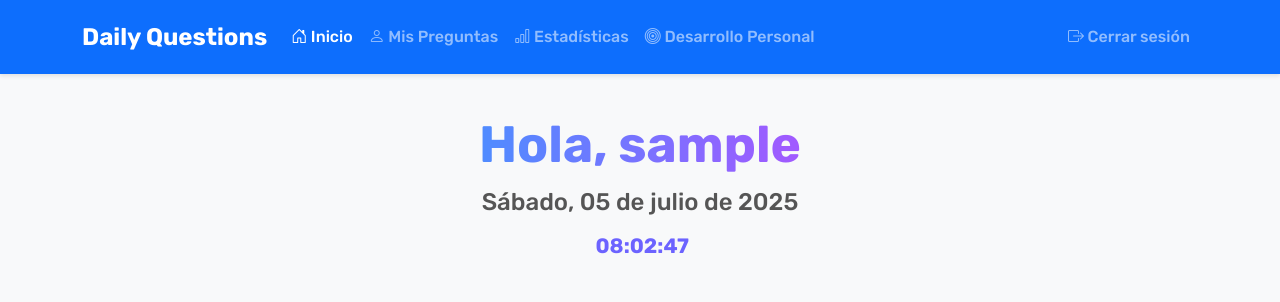
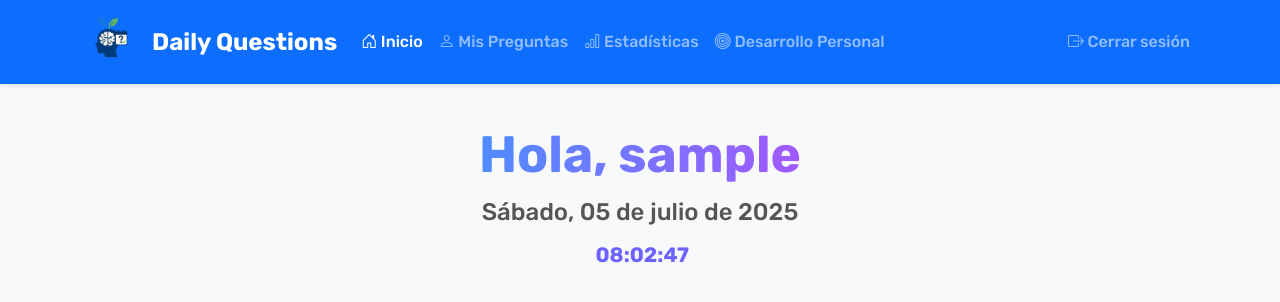
Before and after one commit to duvansanchez/daily-questions-app, a Flask app: page / in a window 1280 px wide. Shown: the top 302 px of the page. Run offline with Flask 3, Linux system fonts and the light colour scheme; the visitor is signed in with stand-in values (Sample User, id 1); data that the repository does not hold is empty; some libraries are stand-ins or nearby versions.

Commit message:
feat: logo más grande y arriba en navbar, favicon ahora usa logoori.png

```diff
--- a/daily_questions_app/templates/base.html
+++ b/daily_questions_app/templates/base.html
@@ -9,11 +9,14 @@
     <link rel="stylesheet" href="https://cdnjs.cloudflare.com/ajax/libs/font-awesome/6.4.0/css/all.min.css">
     <link rel="stylesheet" href="{{ url_for('static', filename='css/style.css') }}">
     <link href="https://fonts.googleapis.com/css2?family=Rubik:wght@400;500;700&display=swap" rel="stylesheet">
+    <link rel="icon" type="image/png" href="{{ url_for('static', filename='img/logoori.png') }}">
 </head>
 <body>
     <nav class="navbar navbar-expand-lg navbar-dark bg-primary">
         <div class="container">
-            <a class="navbar-brand" href="{{ url_for('index') }}">Daily Questions</a>
+            <a class="navbar-brand d-flex align-items-center" href="{{ url_for('index') }}">
+                <img src="{{ url_for('static', filename='img/logo.png') }}" alt="Logo" style="height:56px;width:auto;margin-right:14px;margin-top:-8px;"> Daily Questions
+            </a>
             <button class="navbar-toggler" type="button" data-bs-toggle="collapse" data-bs-target="#navbarNav">
                 <span class="navbar-toggler-icon"></span>
             </button>
```
Also changed, not shown: daily_questions_app/static/img/logo.png (added), daily_questions_app/static/img/logoori.png (added), 1 other file.
